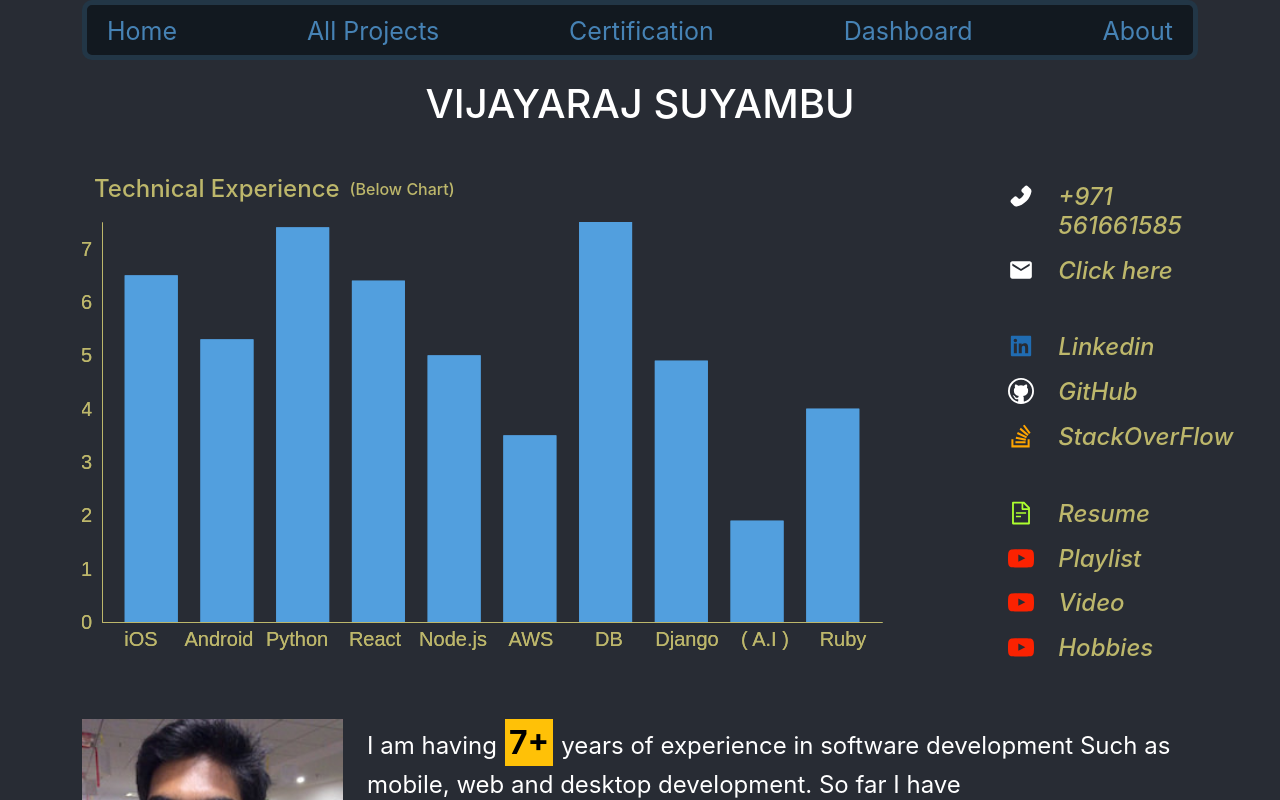
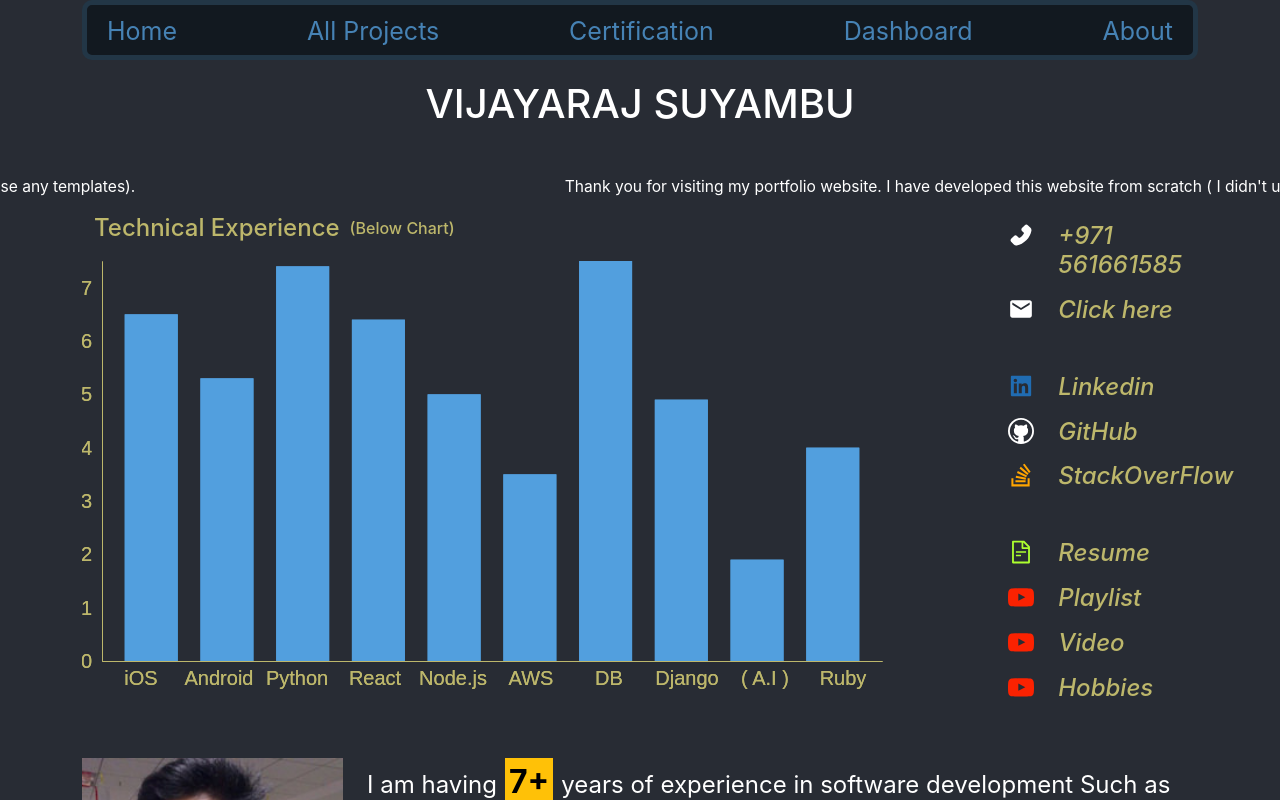
Before and after one commit to VIJAYARAJSVR/Portfolio1, a React (Create React App) app: page /Portfoli11/Home in a window 1280 px wide. Shown: the top 800 px of the page. Built offline with nearby package versions, Linux system fonts and the light colour scheme.

Commit message:
added a marquee under title (myname).

```diff
--- a/src/components/home.tsx
+++ b/src/components/home.tsx
@@ -107,6 +107,10 @@ const Home = () => {
             {/*    This is a dynamic (not static) website that is developed using React.js, Typescript, D3.js and*/}
             {/*    Bootstrap 5 from scratch ( I didn't use any templates here ).*/}
             {/*</Marquee>*/}
+
+            <Marquee speed={120} pauseOnHover={true} className="mb-3" style={Marquee_Style}>
+                Thank you for visiting my portfolio website. I have developed this website from scratch ( I didn't use any templates).
+            </Marquee>
 
             <div className="container-sm container-md container-lg container-xl container-xxl">
                 <ContactDetails/>
```
